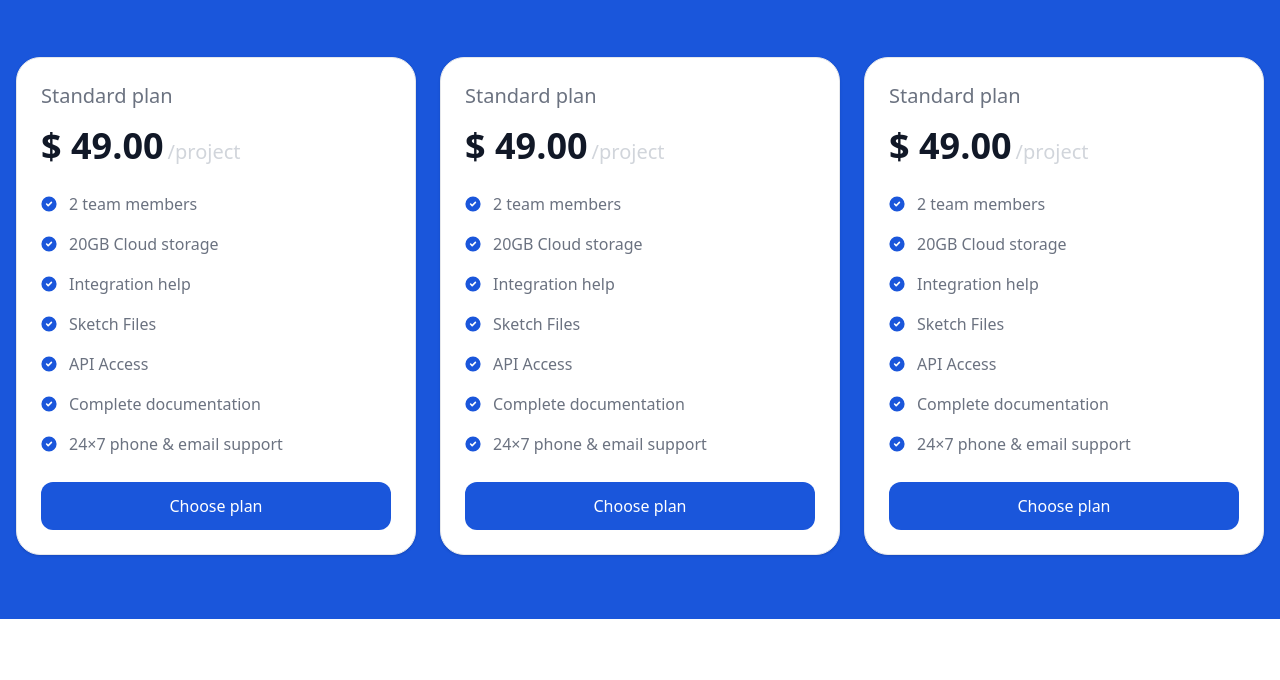
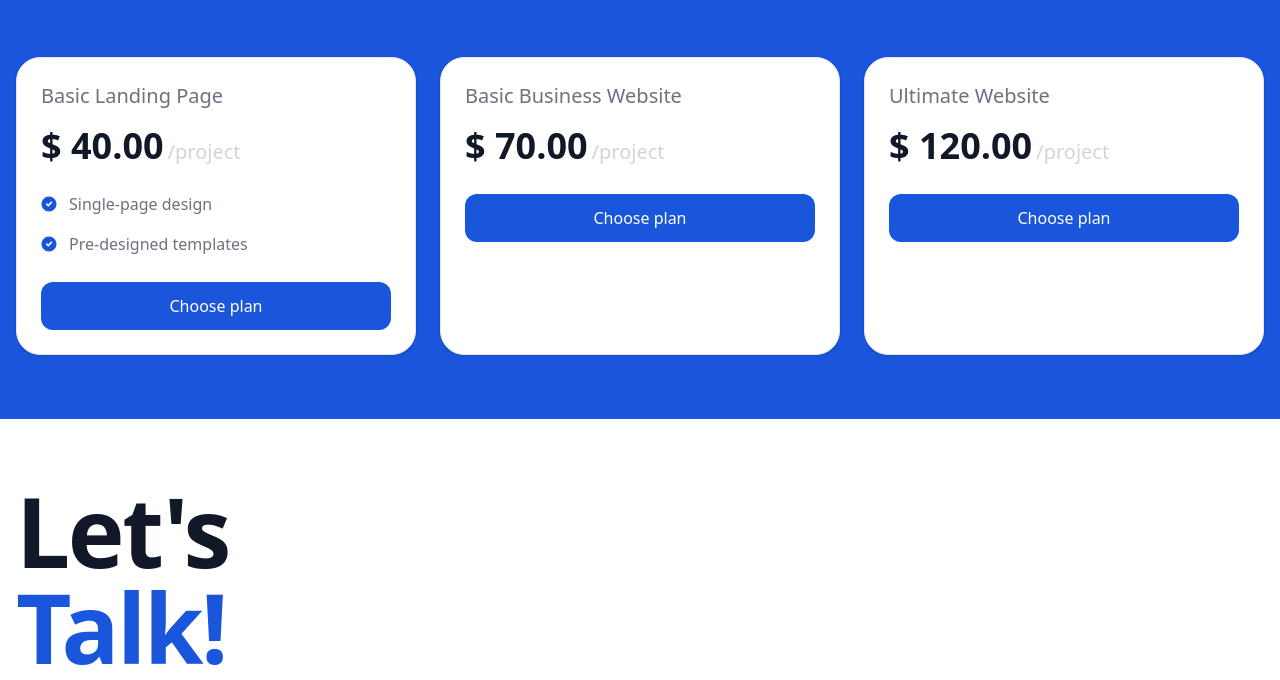
Before and after one commit to ckckckcz/Sora-Official, an Astro site: page / in a window 1280 px wide. Shown: the part 3852-4532 px from the top of the page. Built offline with nearby package versions, Linux system fonts and the light colour scheme; Astro itself is replaced by a stand-in of ours.

Commit message:
update: refine Tech section layout and update pricing plans with new names and amounts

```diff
--- a/src/components/Home/Tech.astro
+++ b/src/components/Home/Tech.astro
@@ -1,35 +1,35 @@
 <section class="bg-white dark:bg-gray-900 mt-2 mb-2">
     <div class="px-4 mx-auto max-w-screen-xl text-left">
-        <div class="grid grid-cols-2 lg:grid lg:grid-cols-6 md:grid md:grid-cols-2 gap-4">
-            <div class="flex justify-center items-center">
+        <div class="grid grid-cols-3 lg:grid lg:grid-cols-6 md:grid md:grid-cols-3 lg:gap-4 gap-5">
+            <div class="flex justify-center items-center lg:w-full">
                 <img src="https://seeklogo.com/images/A/astro-icon-logo-44253BACEE-seeklogo.com.png"
                      alt="Astro Logo"
-                     class="w-16 rounded-xl h-auto filter grayscale hover:grayscale-0 transition-all duration-300" />
+                     class="lg:w-16 w-12 rounded-xl h-auto filter grayscale hover:grayscale-0 transition-all duration-300" />
             </div>
-            <div class="flex justify-center items-center">
+            <div class="flex justify-center items-center lg:w-full">
                 <img src="https://cdn4.iconfinder.com/data/icons/logos-3/600/React.js_logo-512.png"
                      alt="React Logo"
-                     class="w-24 rounded-xl mb-5 h-auto filter grayscale hover:grayscale-0 transition-all duration-300" />
+                     class="lg:w-24 w-16 rounded-xl mb-5 h-auto filter grayscale hover:grayscale-0 transition-all duration-300" />
             </div>
-            <div class="flex justify-center items-center">
+            <div class="flex justify-center items-center lg:w-full">
                 <img src="https://upload.wikimedia.org/wikipedia/commons/thumb/4/4c/Typescript_logo_2020.svg/2048px-Typescript_logo_2020.svg.png"
                      alt="Typescript Logo"
-                     class="w-24 rounded-xl h-auto filter grayscale hover:grayscale-0 transition-all duration-300 mb-5" />
+                     class="lg:w-24 w-16 rounded-xl h-auto filter grayscale hover:grayscale-0 transition-all duration-300 mb-5" />
             </div>
-            <div class="flex justify-center items-center">
+            <div class="flex justify-center items-center lg:w-full">
                 <img src="https://upload.wikimedia.org/wikipedia/commons/thumb/9/9a/Laravel.svg/1200px-Laravel.svg.png"
                      alt="Laravel Logo"
-                     class="w-24 mb-4 rounded-xl h-auto filter grayscale hover:grayscale-0 transition-all duration-300" />
+                     class="lg:w-24 w-16 mb-4 rounded-xl h-auto filter grayscale hover:grayscale-0 transition-all duration-300" />
             </div>
-            <div class="flex justify-center items-center">
+            <div class="flex justify-center items-center lg:w-full">
                 <img src="https://upload.wikimedia.org/wikipedia/commons/thumb/d/d5/Tailwind_CSS_Logo.svg/2560px-Tailwind_CSS_Logo.svg.png"
                      alt="Tailwind Logo"
-                     class="w-24 rounded-xl h-auto filter grayscale hover:grayscale-0 transition-all duration-300" />
+                     class="lg:w-24 w-16 rounded-xl h-auto filter grayscale hover:grayscale-0 transition-all duration-300" />
             </div>
-            <div class="flex justify-center items-center">
+            <div class="flex justify-center items-center lg:w-full">
                 <img src="https://w7.pngwing.com/pngs/639/10/png-transparent-javascript-line-tutorial-training-framework-text-logo-sign-thumbnail.png"
                      alt="Javascript Logo"
-                     class="w-24 rounded-xl h-auto filter grayscale hover:grayscale-0 transition-all duration-300 mb-5" />
+                     class="lg:w-24 w-16 rounded-xl h-auto filter grayscale hover:grayscale-0 transition-all duration-300 mb-5" />
             </div>
         </div>
     </div>
--- a/src/data/price.ts
+++ b/src/data/price.ts
@@ -31,50 +31,33 @@ export function formatFeatures(features: { description: string; included: boolea
 export const prices: PriceData[] = [
     {
         id: 1,
-        name: "Standard plan",
-        amount: 49,
+        name: "Basic Landing Page",
+        amount: 40,
         currency: "$",
-        period: "/month",
+        period: "/project",
         features: [
-            { description: "2 team members", included: true },
-            { description: "20GB Cloud storage", included: true },
-            { description: "Integration help", included: true },
-            { description: "Sketch Files", included: false },
-            { description: "API Access", included: false },
-            { description: "Complete documentation", included: false },
-            { description: "24×7 phone & email support", included: false },
+            { description: "Single-page design", included: true },
+            { description: "Pre-designed templates", included: true },
         ],
     },
     {
-        id: 1,
-        name: "Standard plan",
-        amount: 49,
+        id: 2,
+        name: "Basic Business Website",
+        amount: 70,
         currency: "$",
-        period: "/month",
+        period: "/project",
         features: [
-            { description: "2 team members", included: true },
-            { description: "20GB Cloud storage", included: true },
-            { description: "Integration help", included: true },
-            { description: "Sketch Files", included: false },
-            { description: "API Access", included: false },
-            { description: "Complete documentation", included: false },
-            { description: "24×7 phone & email support", included: false },
+
         ],
     },
     {
-        id: 1,
-        name: "Standard plan",
-        amount: 49,
+        id: 3,
+        name: "Ultimate Website",
+        amount: 120,
         currency: "$",
-        period: "/month",
+        period: "/project",
         features: [
-            { description: "2 team members", included: true },
-            { description: "20GB Cloud storage", included: true },
-            { description: "Integration help", included: true },
-            { description: "Sketch Files", included: false },
-            { description: "API Access", included: false },
-            { description: "Complete documentation", included: false },
-            { description: "24×7 phone & email support", included: false },
+
         ],
     },
 ];
```
